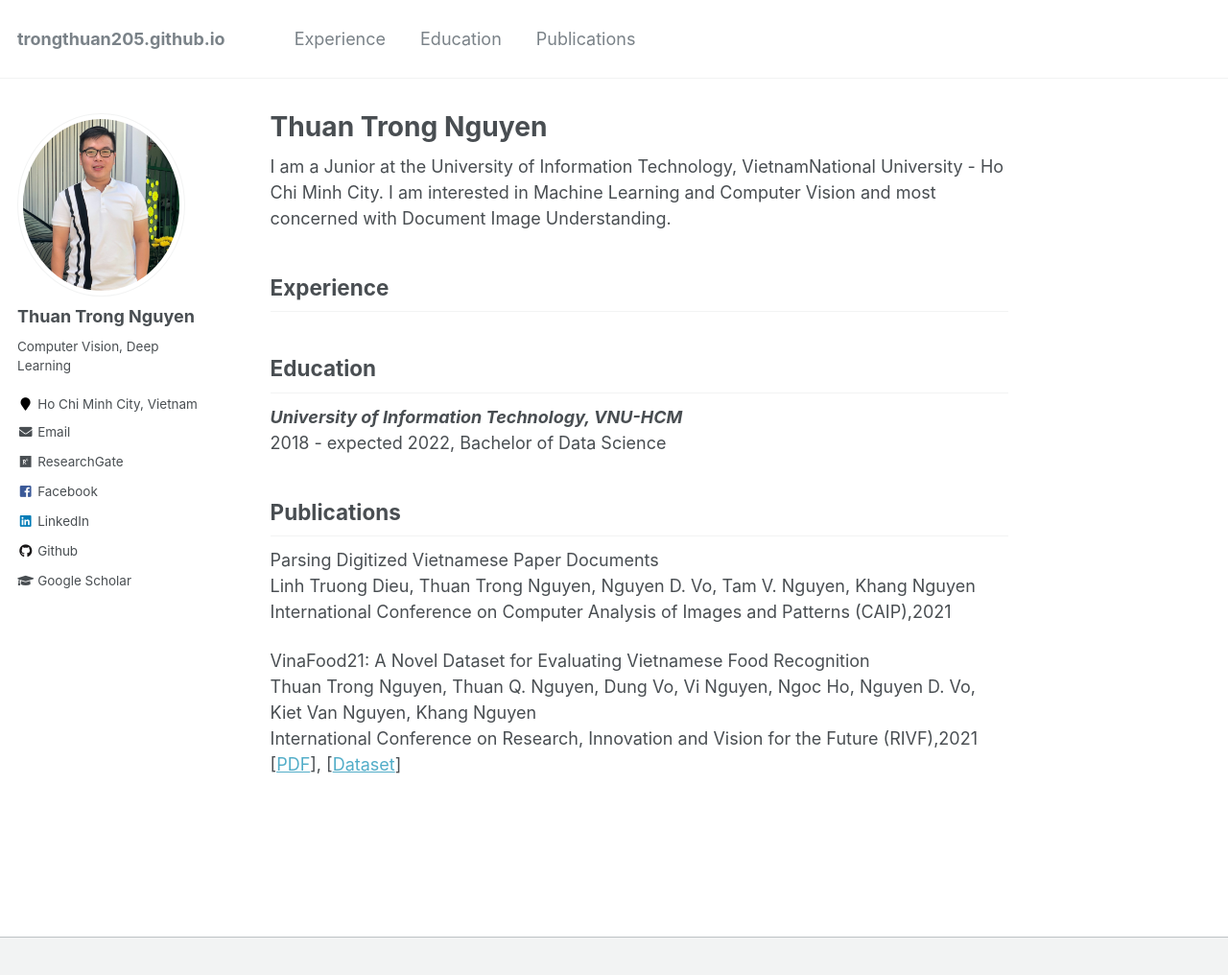
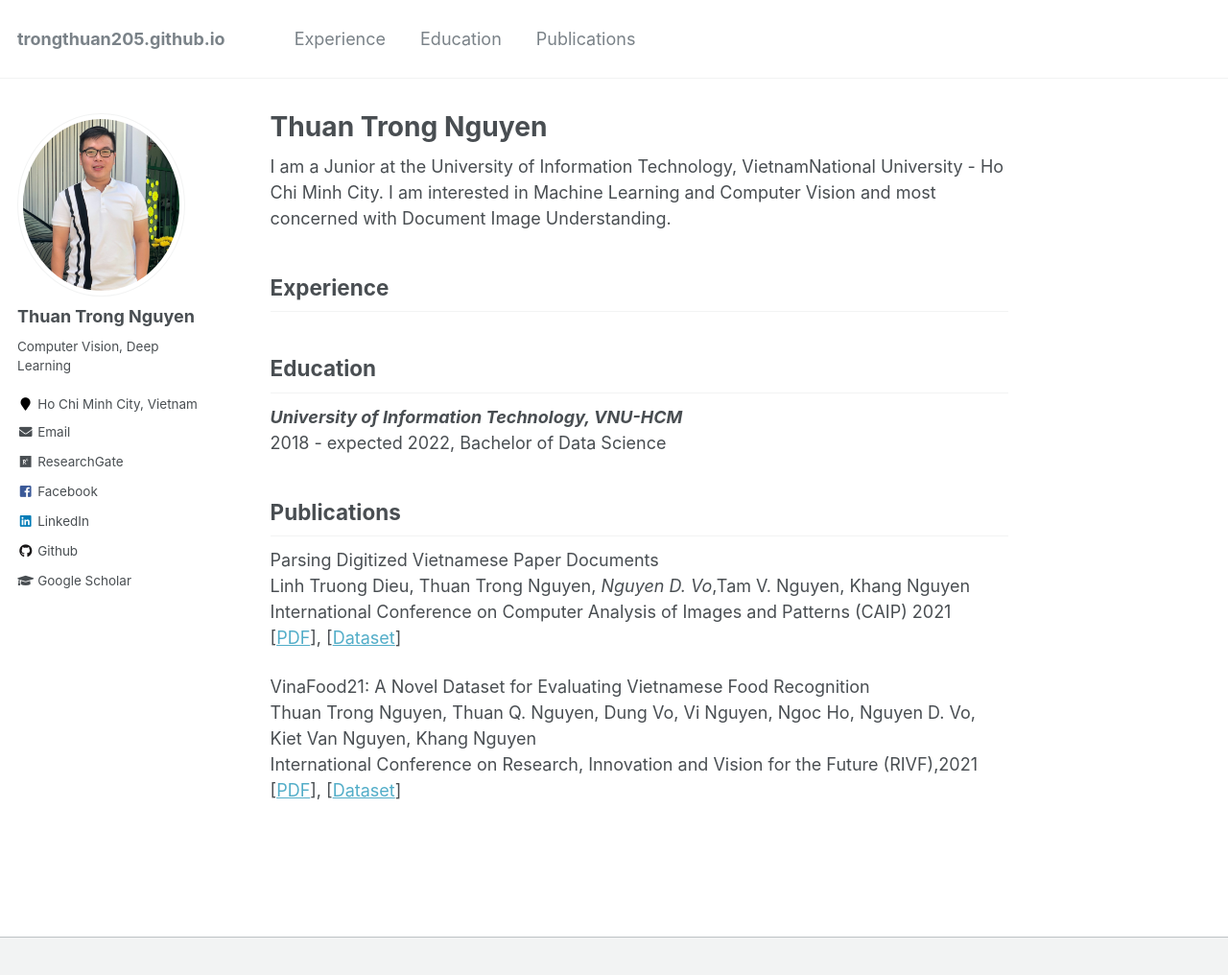
Before and after one commit to trongthuan205/trongthuan205.github.io, a Jekyll site: the page built from _pages/about.md, in a window 1280 px wide and 1049 px high. Shown: the top 1016 px of the window at 96% size. Built offline with Jekyll 4.4.1, drawn with Linux system fonts in a browser that asks for light colours; part of the change alters nothing that is shown.

Commit message:
update profile

```diff
--- a/_pages/about.md
+++ b/_pages/about.md
@@ -25,11 +25,13 @@ Working on computer vision and deep learning.<sbr/> -->
 
 ## <a name="publication"></a> Publications
 
+
 Parsing Digitized Vietnamese Paper Documents<br/>
-Linh Truong Dieu, Thuan Trong Nguyen, Nguyen D. Vo, Tam V. Nguyen, Khang Nguyen<br/>
-International Conference on Computer Analysis of Images and Patterns (CAIP),2021<br/>
-<!-- [[PDF](https://www.researchgate.net/publication/352900778_VinaFood21_A_Novel_Dataset_for_Evaluating_Vietnamese_Food_Recognition)],
-[[Dataset](https://github.com/nguyenvd-uit/uit-together-dataset/blob/main/VinaFood21.md)]<br/> -->
+Linh Truong Dieu, Thuan Trong Nguyen, *Nguyen D. Vo*,Tam V. Nguyen, Khang Nguyen<br/>
+International Conference on Computer Analysis of Images and Patterns (CAIP) 2021<br/>
+[[PDF](https://www.researchgate.net/publication/353347000_Parsing_Digitized_Vietnamese_Paper_Documents)],
+[[Dataset](https://github.com/nguyenvd-uit/uit-together-dataset/blob/main/UIT-DODV.md)]<br/>
+
 
 VinaFood21:  A Novel Dataset for Evaluating Vietnamese Food Recognition<br/>
 Thuan Trong Nguyen, Thuan Q. Nguyen, Dung Vo, Vi Nguyen, Ngoc Ho, Nguyen D. Vo, Kiet Van Nguyen, Khang Nguyen<br/>
```
